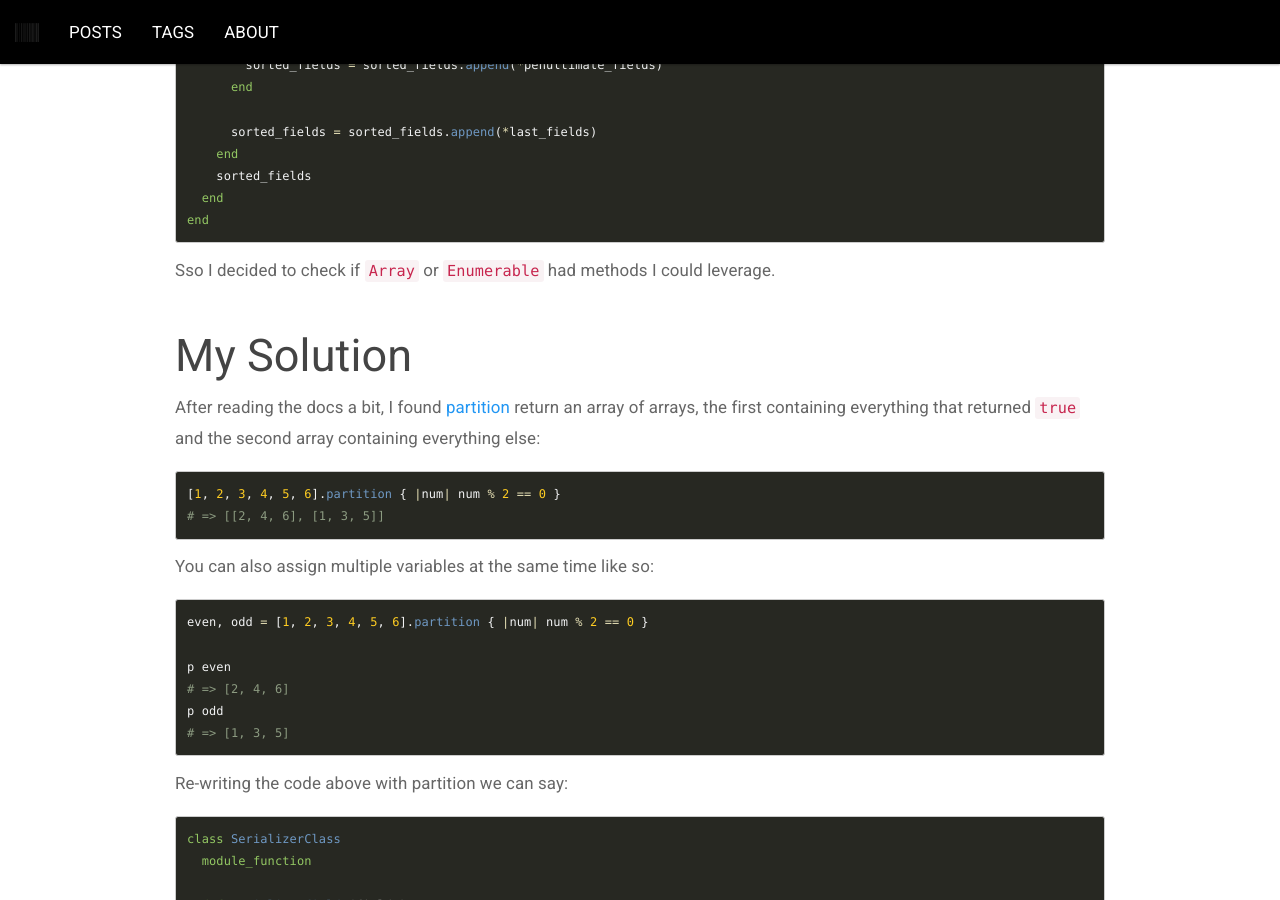
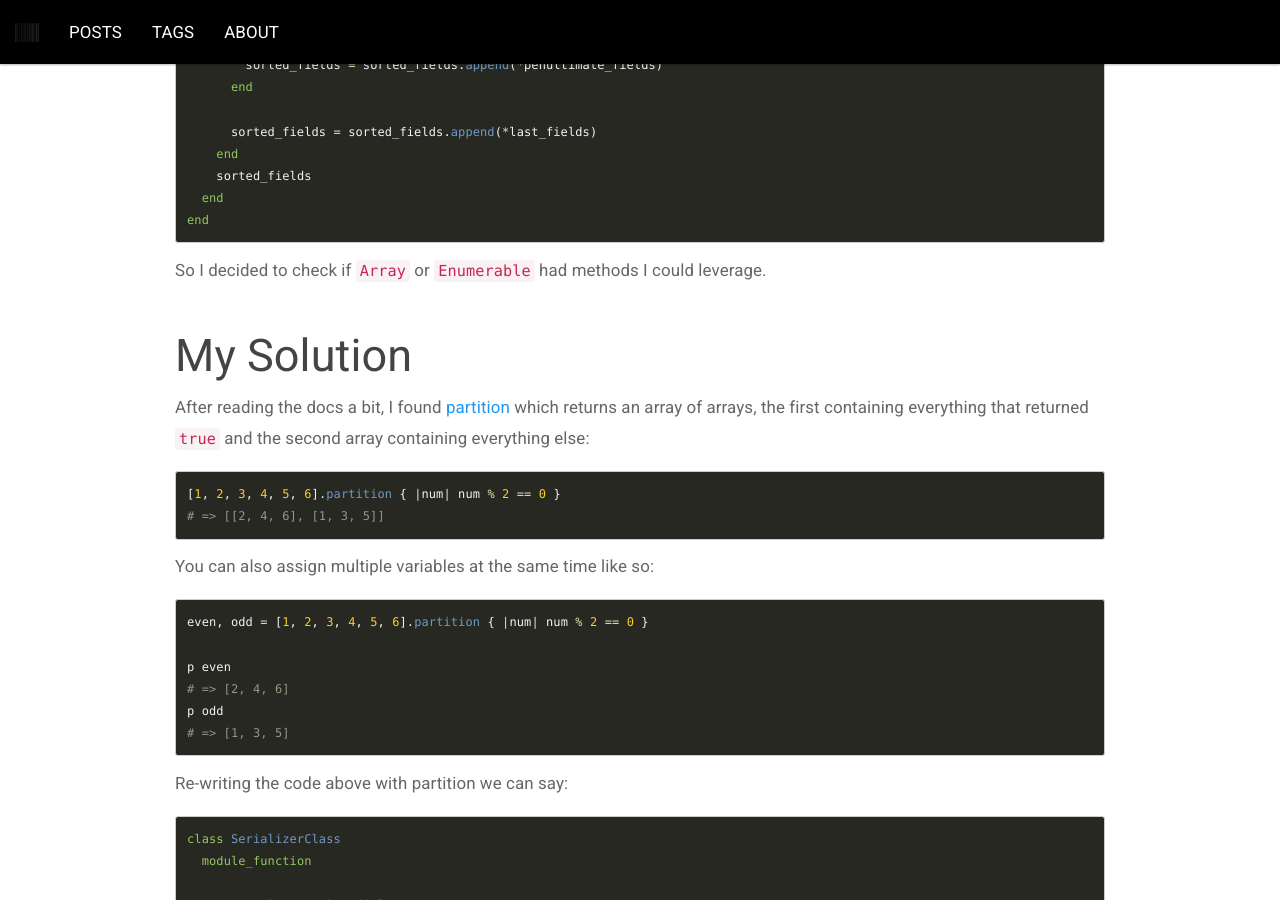
Before and after one commit to DanDobrick/blog, a Jekyll site: the page built from _posts/2020-10-03-ruby-partitions.md, in a window 1280 px wide and 900 px high, scrolled down 2787 px. Built offline with Jekyll 4.4.1, drawn with Linux system fonts in a browser that asks for light colours.

Commit message:
Minor fixes and Todo changes

````diff
--- a/_posts/2020-10-03-ruby-partitions.md
+++ b/_posts/2020-10-03-ruby-partitions.md
@@ -106,11 +106,11 @@ class SerializerClass
 end
 ```
 
-Sso I decided to check if [`Array`](https://ruby-doc.org/core-2.5.1/Array.html) or [`Enumerable`](https://ruby-doc.org/core-2.5.1/Enumerable.html) had methods I could leverage.
+So I decided to check if [`Array`](https://ruby-doc.org/core-2.5.1/Array.html) or [`Enumerable`](https://ruby-doc.org/core-2.5.1/Enumerable.html) had methods I could leverage.
 
 ## My Solution
 
-After reading the docs a bit, I found [partition](https://ruby-doc.org/core-2.5.1/Enumerable.html#method-i-partition) return an array of arrays, the first containing everything that returned `true` and the second array containing everything else:
+After reading the docs a bit, I found [partition](https://ruby-doc.org/core-2.5.1/Enumerable.html#method-i-partition) which returns an array of arrays, the first containing everything that returned `true` and the second array containing everything else:
 
 ```ruby
 [1, 2, 3, 4, 5, 6].partition { |num| num % 2 == 0 }
````
Also changed, not shown: README.md.
